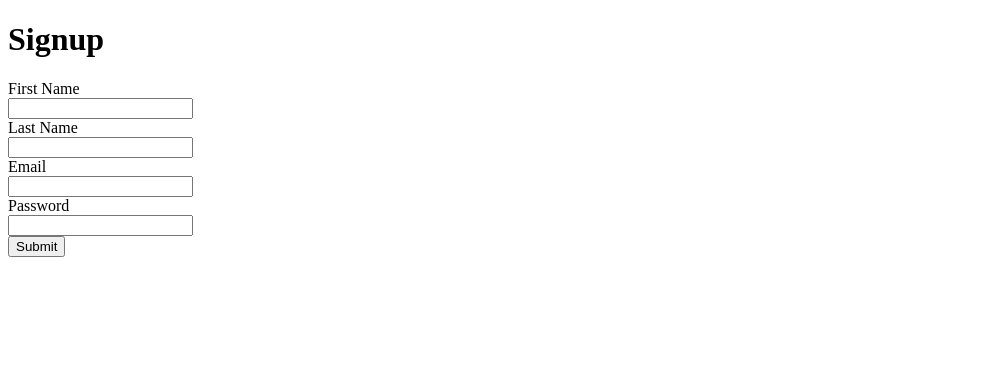
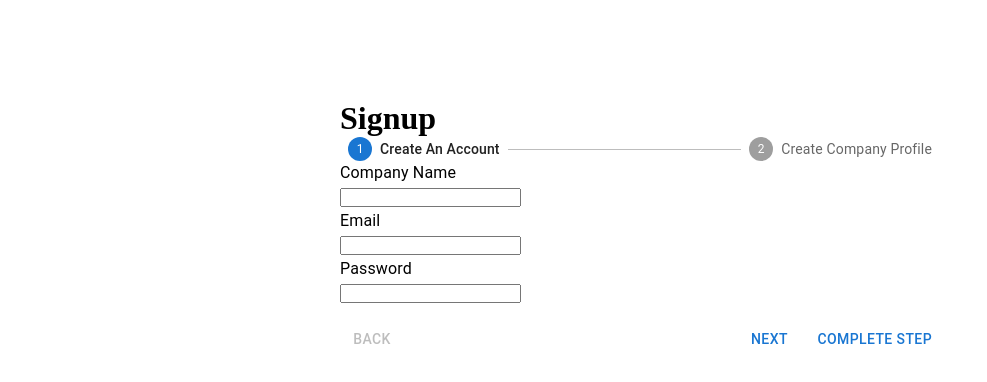
Before and after one commit to St-Daniel-H/BookingSystem, a React (Vite) app in the folder calenderAPI/Pages/MeetingRooms/: page /Signup in a window 1280 px wide. Shown: the top 382 px of the page, without its empty margins (0-987 px from the left). Built offline with nearby package versions, Linux system fonts and the light colour scheme.

Commit message:
fixing the form

```diff
--- /dev/null
+++ b/calenderAPI/Pages/MeetingRooms/src/Signup/CreateAccount.jsx
@@ -0,0 +1,23 @@
+import { useState } from 'react';
+function CreateAccountSignu() {
+
+    const [email, setEmail] = useState("");
+    const [password, setPassword] = useState("");
+    const [firstName, setFirstName] = useState("");
+
+
+    return (
+        <form >
+            <label htmlFor="firstName">Company Name</label><br />
+            <input id="firstName" type="text" onChange={(e) => setFirstName(e.target.value)}
+                value={firstName}></input><br />
+            <label htmlFor="email">Email</label><br />
+            <input id="email" type="text" onChange={(e) => setEmail(e.target.value)}
+                value={email}></input><br />
+            <label htmlFor="password">Password</label><br />
+            <input id="password" type="password" onChange={(e) => setPassword(e.target.value)}
+                value={password}></input><br />
+        </form>
+    )
+}
+export default CreateAccountSignu;
--- /dev/null
+++ b/calenderAPI/Pages/MeetingRooms/src/Signup/CreateCompany.jsx
@@ -0,0 +1,23 @@
+import { useState } from 'react';
+function CreateCompany() {
+
+    const [email, setEmail] = useState("");
+    const [password, setPassword] = useState("");
+    const [firstName, setFirstName] = useState("");
+
+
+    return (
+        <form >
+            <label htmlFor="firstName">Company Name</label><br />
+            <input id="firstName" type="text" onChange={(e) => setFirstName(e.target.value)}
+                value={firstName}></input><br />
+            <label htmlFor="email">Email</label><br />
+            <input id="email" type="text" onChange={(e) => setEmail(e.target.value)}
+                value={email}></input><br />
+            <label htmlFor="password">Password</label><br />
+            <input id="password" type="password" onChange={(e) => setPassword(e.target.value)}
+                value={password}></input><br />
+        </form>
+    )
+}
+export default CreateCompany;
--- /dev/null
+++ b/calenderAPI/Pages/MeetingRooms/src/Signup/Signup.scss
@@ -0,0 +1,17 @@
+*{
+    margin:0;
+    padding:0;
+}
+#SignupPage{
+    #container
+         {
+            position: absolute;
+            left: 50%;
+            top: 50%;
+            -webkit-transform: translate(-50%, -50%);
+             transform: translate(-50%, -50%);
+             max-width: 600px;
+             width: 100%;
+          height: 600px;
+         }
+}
--- a/calenderAPI/Pages/MeetingRooms/src/Signup/SignupPage.jsx
+++ b/calenderAPI/Pages/MeetingRooms/src/Signup/SignupPage.jsx
@@ -1,18 +1,39 @@
 import APIs from "../Backend/backend";
 import { useState } from "react";
 import { useNavigate } from "react-router-dom";
-
+import * as React from 'react';
+import Box from '@mui/material/Box';
+import Stepper from '@mui/material/Stepper';
+import Step from '@mui/material/Step';
+import StepButton from '@mui/material/StepButton';
+import Button from '@mui/material/Button';
+import Typography from '@mui/material/Typography';
+import "./Signup.scss"
+const steps = ['Create An Account', 'Create Company Profile'];
+//forms
+import CreateAccountSignup from "./CreateAccount";
+import CreateCompany from "./CreateCompany";
 function Signup() {
-    const [email, setEmail] = useState("");
-    const [password, setPassword] = useState("");
-    const [firstName, setFirstName] = useState("");
-    const [lastName, setLastName] = useState("");
+    //const [email, setEmail] = useState("");
+    //const [password, setPassword] = useState("");
+    //const [firstName, setFirstName] = useState("");
+    //const [lastName, setLastName] = useState("");
     const navigateTo = useNavigate();
     const [errorMessage, setErrorMessage] = useState("");
-        //    public string FirstName { get; set; }
-        //public string LastName { get; set; }
-        //public string Email { get; set; }
-        //public string Password { get; set; }
+    //forms
+    // Function to get the form data from CreateCompany component
+    const getCompanyFormData = () => {
+        // Assuming Forms[1] corresponds to CreateCompany component
+        return Forms[1].props.getFormData();
+    };
+    const Forms = [<CreateAccountSignup key="0" />, <CreateCompany key="1" getCompanyFormData={getCompanyFormData} />];
+    // Example usage in the main component
+    const handleFormSubmit = () => {
+        // Get form data from CreateCompany component
+        const companyFormData = getCompanyFormData();
+        console.log(companyFormData);
+        // You can now use the companyFormData object as needed.
+    };
     async function signUp(event) {
         event.preventDefault();
         if (password == "" || email == "" || firstName == "" || lastName == "") {
@@ -44,25 +65,124 @@ function Signup() {
         }
 
     }
+    //for stepper
+    const [activeStep, setActiveStep] = React.useState(0);
+    const [completed, setCompleted] = React.useState({});
+
+    const totalSteps = () => {
+        return steps.length;
+    };
+
+    const completedSteps = () => {
+        return Object.keys(completed).length;
+    };
+
+    const isLastStep = () => {
+        return activeStep === totalSteps() - 1;
+    };
+
+    const allStepsCompleted = () => {
+        return completedSteps() === totalSteps();
+    };
+
+    const handleNext = () => {
+        const newActiveStep =
+            isLastStep() && !allStepsCompleted()
+                ? // It's the last step, but not all steps have been completed,
+                // find the first step that has been completed
+                steps.findIndex((step, i) => !(i in completed))
+                : activeStep + 1;
+        setActiveStep(newActiveStep);
+    };
+
+    const handleBack = () => {
+        setActiveStep((prevActiveStep) => prevActiveStep - 1);
+    };
+
+    const handleStep = (step) => () => {
+        setActiveStep(step);
+    };
+
+    const handleComplete = () => {
+        const newCompleted = completed;
+        newCompleted[activeStep] = true;
+        setCompleted(newCompleted);
+        handleNext();
+    };
+
+    const handleReset = () => {
+        setActiveStep(0);
+        setCompleted({});
+    };
+    //end of stepper
     return (
         <div id="SignupPage">
+        <div id="container">
             <h1>Signup</h1>
-            <form onSubmit={signUp} >
-                <label htmlFor="firstName">First Name</label><br/>
-                <input id="firstName" type="text" onChange={(e) => setFirstName(e.target.value)}
-                    value={firstName}></input><br/>
-                <label htmlFor="lastName">Last Name</label><br/>
-                <input id="lastName" type="text" onChange={(e) => setLastName(e.target.value)}
-                    value={lastName}></input><br/>
-                <label htmlFor="email">Email</label><br/>
-                <input id="email" type="text" onChange={(e) => setEmail(e.target.value)}
-                    value={email}></input><br/>
-                <label htmlFor="password">Password</label><br/>
-                <input id="password" type="password" onChange={(e) => setPassword(e.target.value)}
-                    value={password}></input><br/>
-                <input type="submit"></input>
-            </form>
             <p>{errorMessage}</p>
+            {/*
+             stepper
+             */}
+            <Box sx={{ width: '100%' }}>
+                <Stepper nonLinear activeStep={activeStep}>
+                    {steps.map((label, index) => (
+                        <Step key={label} completed={completed[index]}>
+                            <StepButton color="inherit" onClick={handleStep(index)}>
+                                {label}
+                            </StepButton>
+                        </Step>
+                    ))}
+                </Stepper>
+                <div>
+                    {allStepsCompleted() ? (
+                        <React.Fragment>
+                            <Typography sx={{ mt: 2, mb: 1 }}>
+                                All steps completed - you&apos;re finished
+                            </Typography>
+                            <Box sx={{ display: 'flex', flexDirection: 'row', pt: 2 }}>
+                                <Box sx={{ flex: '1 1 auto' }} />
+                                <Button onClick={handleReset}>Reset</Button>
+                            </Box>
+                        </React.Fragment>
+                    ) : (
+                        <React.Fragment>
+                                    <Typography component="span" sx={{ mt: 2, mb: 1, py: 1 }}>
+                                        {Forms[activeStep]}
+                            </Typography>
+                            <Box sx={{ display: 'flex', flexDirection: 'row', pt: 2 }}>
+                                <Button
+                                    color="inherit"
+                                    disabled={activeStep === 0}
+                                    onClick={handleBack}
+                                    sx={{ mr: 1 }}
+                                >
+                                    Back
+                                </Button>
+                                <Box sx={{ flex: '1 1 auto' }} />
+                                <Button onClick={handleNext} sx={{ mr: 1 }}>
+                                    Next
+                                </Button>
+                                {activeStep !== steps.length &&
+                                    (completed[activeStep] ? (
+                                        <Typography variant="caption" sx={{ display: 'inline-block' }}>
+                                            Step {activeStep + 1} already completed
+                                        </Typography>
+                                    ) : (
+                                                <Button onClick={handleComplete}>
+                                            {completedSteps() === totalSteps() - 1
+                                                        ? 'Finish'
+                                                : 'Complete Step'}
+                                        </Button>
+                                    ))}
+                            </Box>
+                        </React.Fragment>
+                    )}
+                </div>
+            </Box>
+            {/*
+            end of stepper!!!!!!!!!!!!!!!!!!!
+                     */}
+            </div>
         </div>
     )
 
```
Also changed, not shown: calenderAPI/Pages/MeetingRooms/package.json (+8 -1 lines), 2 other files (tests, documents, lock files or other folders).
